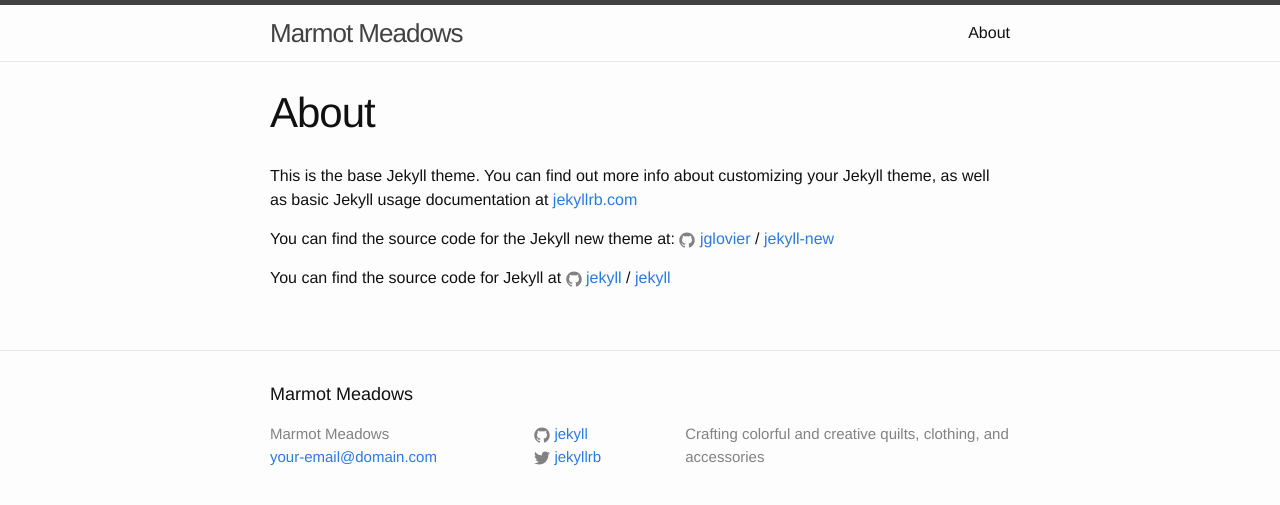
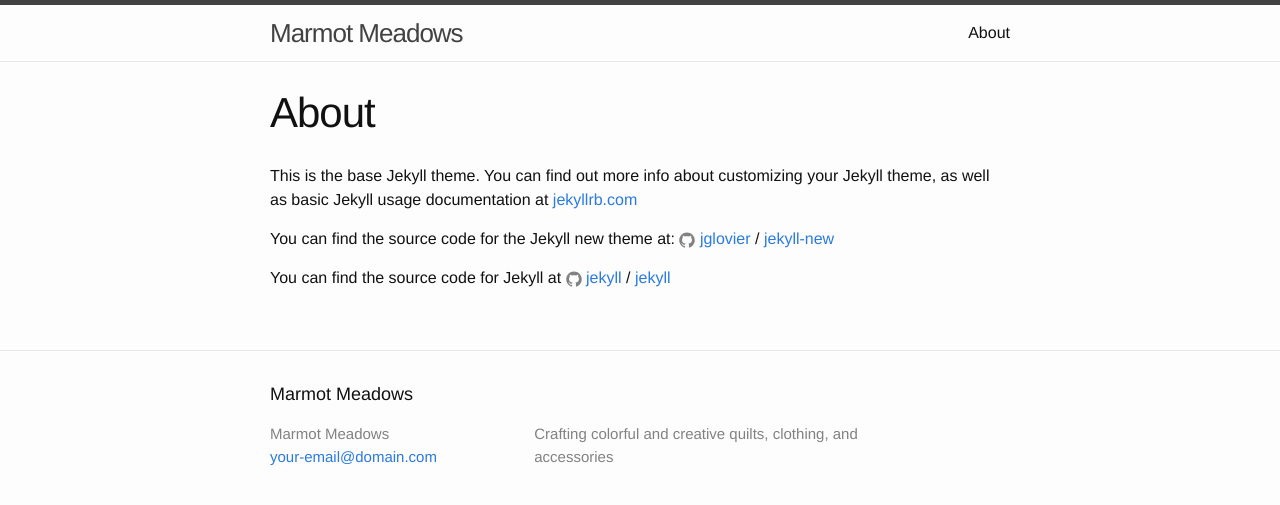
Before and after one commit to Smith2106/Smith2106.github.io, a Jekyll site: the page built from about.md, in a window 1280 px wide. Shown: the top 505 px of the page. Built offline with Jekyll 4.4.1, drawn with Linux system fonts in a browser that asks for light colours.

Commit message:
Update footer.html

```diff
--- a/_includes/footer.html
+++ b/_includes/footer.html
@@ -12,22 +12,6 @@
         </ul>
       </div>
 
-      <div class="footer-col footer-col-2">
-        <ul class="social-media-list">
-          {% if site.github_username %}
-          <li>
-            {% include icon-github.html username=site.github_username %}
-          </li>
-          {% endif %}
-
-          {% if site.twitter_username %}
-          <li>
-            {% include icon-twitter.html username=site.twitter_username %}
-          </li>
-          {% endif %}
-        </ul>
-      </div>
-
       <div class="footer-col footer-col-3">
         <p>{{ site.description }}</p>
       </div>
```
